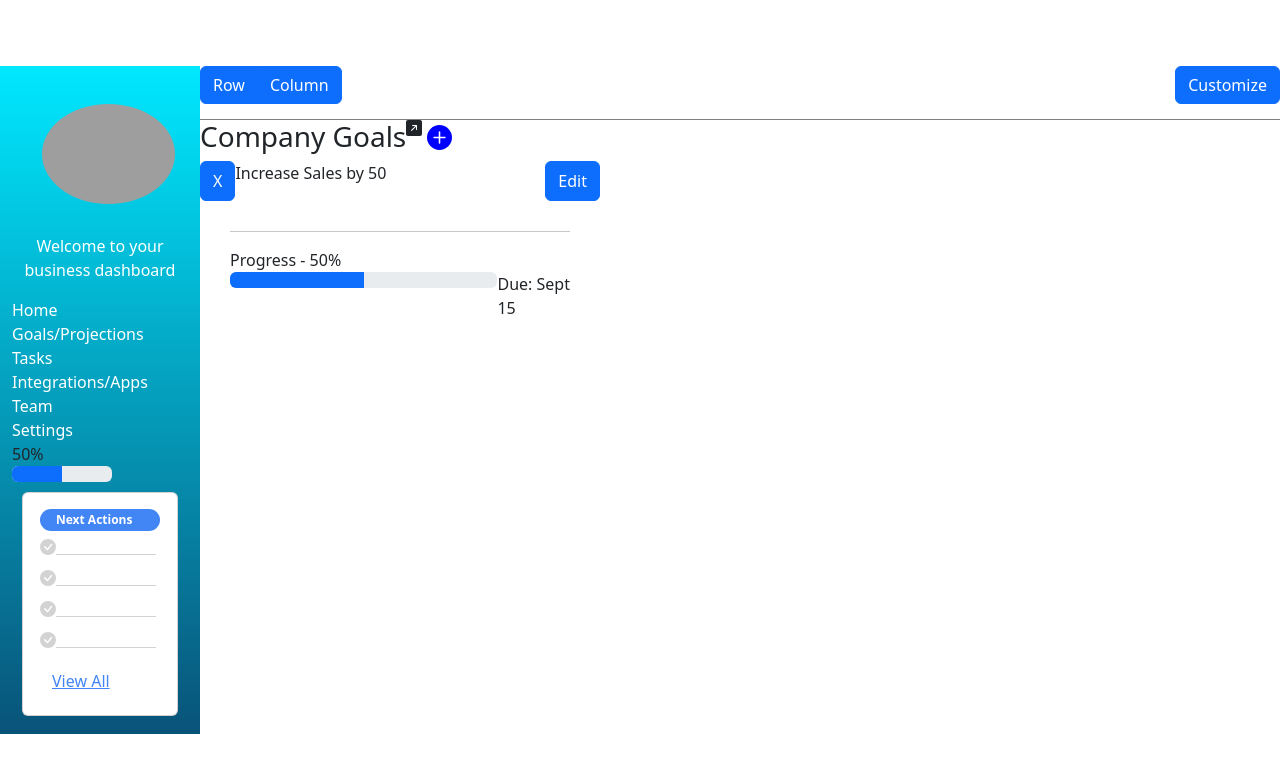
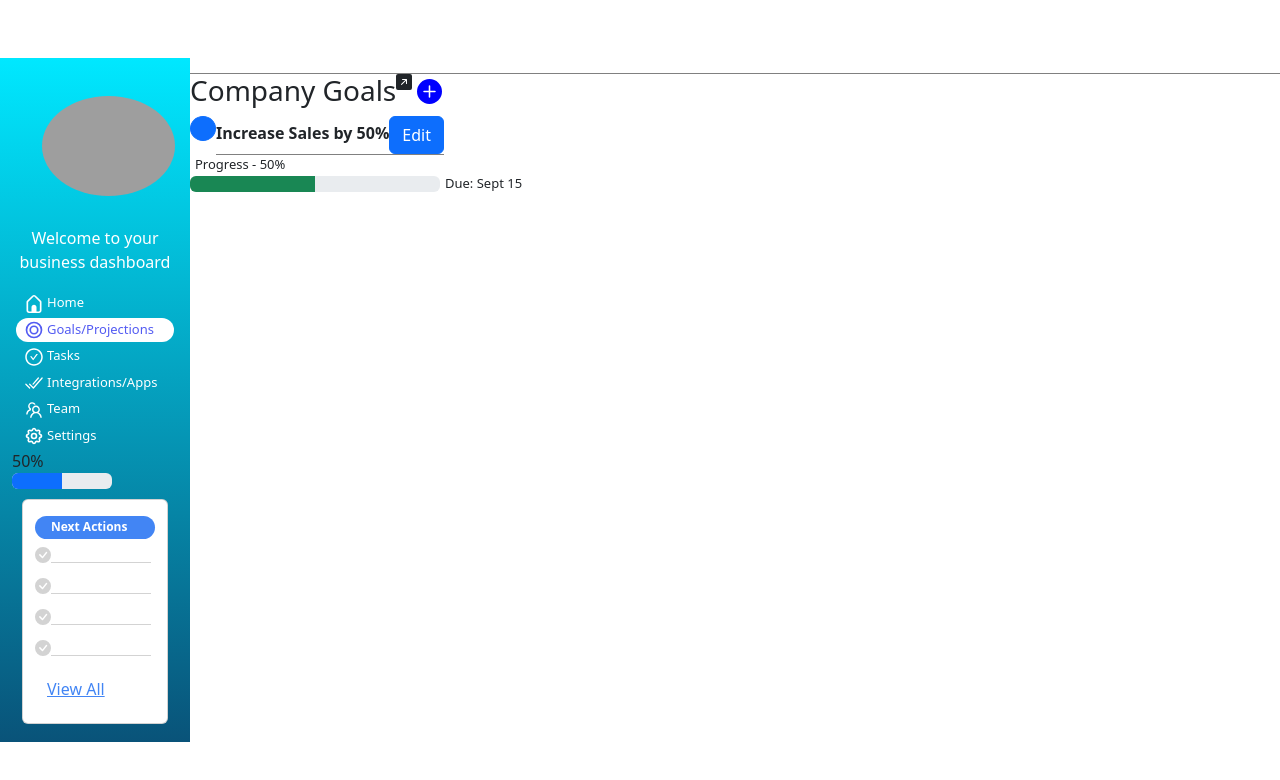
Before and after one commit to dashelloapp/frontend_dashello, a React (Vite) app: page /dashboard/goals in a window 1280 px wide. Shown: the top 780 px of the page. Built offline with nearby package versions, Linux system fonts and the light colour scheme; grey boxes are pictures that could not be loaded; some icons are missing.

Commit message:
updated navbar styleing, added team framing,

```diff
--- a/src/Components/Goals.jsx
+++ b/src/Components/Goals.jsx
@@ -5,8 +5,6 @@ const Goals = () => {
 
     return (
         <div>
-           <TopOptions/>
-
            <RowCellHeader title={"Company Goals"}
             />
             <GoalProgressComponent/>
--- a/src/Components/Header.jsx
+++ b/src/Components/Header.jsx
@@ -5,11 +5,16 @@ import ProgBar from "./SubComponents/ProgBar";
 import "./Navbar.css"
 import { useState } from "react";
 import {BsList} from "react-icons/bs"
+import {CgHomeAlt} from "react-icons/cg"
+import {TbPlaystationCircle, TbSettings} from "react-icons/tb"
+import {AiOutlineCheckCircle, AiOutlineTeam} from "react-icons/ai"
+import {IoCheckmarkDone} from "react-icons/io5"
 
 const Header = () => {
     const [show, setShow] = useState(false);
     const handleClose = () => setShow(false);
     const handleShow = () => setShow(true);
+    let path = window.location.pathname;//variable to track what the url is and set active nav item
 
     return (
         <div style={{display:"flex"}}>
@@ -19,7 +24,7 @@ const Header = () => {
             </Button>
                 <Offcanvas show={show} onHide={handleClose} responsive="lg" backdrop="false" fluid="true" style={
                         {background: "linear-gradient(0deg, rgba(9,83,121,1) 0%, rgba(0,232,255,1) 100%)",
-                        width:"200px", marginLeft:0}}>
+                        width:"190px", marginLeft:0}}>
 
                     <Navbar expand="lg" >
                         <Offcanvas.Header closeButton/>
@@ -28,27 +33,58 @@ const Header = () => {
                                     <Image className="nav-photo margin" src={"smilingWoman.jpg"} height="100" style={{borderRadius:"50%"}} />
                                     <p style={{textAlign:"center",color:"#FFF"}}>Welcome to your business dashboard</p>
                                 </div>
-                                    <div style={{display:"grid"}}>
+                                    <Nav defaultActiveKey={path} style={{display:"grid"}}>
+                                        <Nav.Item>
+                                            <Nav.Link eventKey="/">
                                                 <Link to="/" >
+                                                    <CgHomeAlt className="icon"/>
                                                     Home
                                                 </Link>
-                                    <Link to="/dashboard/goals" >
+                                            </Nav.Link>
+                                        </Nav.Item>
+                                        <Nav.Item>
+                                            <Nav.Link eventKey="/dashboard/goals">
+                                            <Link to="/dashboard/goals">
+                                                <TbPlaystationCircle className="icon"/>
                                                 Goals/Projections
                                             </Link>
+                                            </Nav.Link>
+                                        </Nav.Item>
+                                        <Nav.Item>
+                                            <Nav.Link eventKey="/dashboard/tasks">
                                                 <Link to="/dashboard/tasks" >
+                                                    <AiOutlineCheckCircle className="icon"/>
                                                     Tasks
                                                 </Link>
+                                            </Nav.Link>
+                                        </Nav.Item>
+                                        <Nav.Item>
+                                            <Nav.Link eventKey="/dashboard/integrations">
                                                 <Link to="/dashboard/integrations" >
+                                                    <IoCheckmarkDone className="icon"/>
                                                     Integrations/Apps
                                                 </Link>
+                                            </Nav.Link>
+                                        </Nav.Item>
+                                        <Nav.Item>
+                                            <Nav.Link eventKey="/dashboard/team">
                                                 <Link to="/dashboard/team" >
+                                                    <AiOutlineTeam className="icon"/>
                                                     Team
                                                 </Link>
+                                            </Nav.Link>
+                                        </Nav.Item>
+                                        <Nav.Item>
+                                            <Nav.Link eventKey="/dashboard/settings">
                                                 <Link to="/dashboard/settings" >
+                                                    <TbSettings className="icon"/>
                                                     Settings
                                                 </Link>
+                                            </Nav.Link>
+                                        </Nav.Item>
 
-                                    </div>
+                                    </Nav>
+
                                 <ProgBar percent={50} />
                                 <YourTasks />
 
--- a/src/Components/Home.jsx
+++ b/src/Components/Home.jsx
@@ -15,7 +15,7 @@ const Home = () => {
     return (
         <div>
           <TopOptions/>
-          <RowCellHeader title={"CashFlow"}
+          <RowCellHeader title={"Teams"}
             images={["smilingWoman.jpg","smilingWoman.jpg","smilingWoman.jpg"]}
             />
             <RowCells/>
--- a/src/Components/NavBar.css
+++ b/src/Components/NavBar.css
@@ -33,3 +33,21 @@
 .offcanvas-backdrop.show {
   opacity: .0;
 }
+.nav-link.active {
+  background-color: white;
+  border-radius: 20px;
+}
+.nav-link.active a {
+  color: #535bf2;
+}
+.nav-link{
+  padding:2px;
+  margin:1px 4px 1px 4px;
+  font-size: small;
+}
+
+ .icon{
+  width: 20px;
+  height: 20px;
+  margin-right: 3px;
+}
--- a/src/Components/Settings.jsx
+++ b/src/Components/Settings.jsx
@@ -1,11 +1,33 @@
-
+import { Container, ListGroup, ListGroupItem, Nav, Navbar, Image, Offcanvas,Button} from "react-bootstrap";
 
 const  Settings = () => {
 
     return (
-        <div>
+        <Container style={{display:"flex"}}>
+            <div>
+                <h1>
+                    Profile
+                </h1>
 
-        </div>
+                <div><Image className="nav-photo margin" src={"smilingWoman.jpg"} height="100" style={{borderRadius:"50%"}} /> <Button>Remove Profile Photo</Button></div>
+
+                <div><b>Name</b></div>
+                <p>User 1</p>
+                <Button >Change name</Button>
+                <br/>
+
+                <div><b>Email</b></div>
+                <p>example@dashello.com</p>
+                <Button>Change email</Button>
+                <br/>
+
+                <div><b>Password</b></div>
+                <Button>Change password</Button>
+            </div>
+            <div>
+                Billing plan and information
+            </div>
+        </Container>
     );
 };
 
--- a/src/Components/SubComponents/GoalProgressComponent.jsx
+++ b/src/Components/SubComponents/GoalProgressComponent.jsx
@@ -10,21 +10,19 @@ const GoalProgressComponent = () => {
      <div style={{display:"flex",justifyContent:"space-between"}}>
 
         <div style={{display:"flex",}}>
-        <Button style={{}}>X</Button>
+        <Button style={{borderRadius:"50%", height:"25px", width:"25px", padding:"auto"}}></Button>
 
-          <p>Increase Sales by {percent}</p>
+          <div style={{justifyContent:"space-between", borderBottom:"solid 1px grey"}}><b>Increase Sales by {percent}%</b><Button>Edit</Button></div>
         </div>
-        <Button>Edit</Button>
       </div>
 
 
-      <div style={{margin:"30px"}}>
-      <hr/>
+      <div >
 
-        <div>Progress - {percent}%</div>
+        <div style={{fontSize:"small", paddingLeft:"5px"}}>Progress - {percent}%</div>
           <div style={{display:"flex"}}>
-            <ProgressBar now={percent} style={{width:"350px"}} />
-            <p>Due: {dueDate}</p>
+            <ProgressBar variant="success" now={percent} style={{width:"250px",marginTop:"auto", marginBottom:"auto"}} />
+            <p style={{marginBottom:"auto", paddingLeft:"5px", fontSize:"small"}}>Due: {dueDate}</p>
           </div>
         </div>
       </div>
--- a/src/Components/Team.jsx
+++ b/src/Components/Team.jsx
@@ -1,10 +1,21 @@
-
+import { CardGroup } from "react-bootstrap";
+import RowCellHeader from "./SubComponents/RowCellHeader"
+import TeamTasks from "./SubComponents/TeamTasks"
 
 const Team = () => {
 
     return (
         <div>
+            <RowCellHeader title={"CashFlow"}
+                images={["smilingWoman.jpg","smilingWoman.jpg","smilingWoman.jpg"]}
+            />
 
+            <CardGroup>
+                <TeamTasks />
+                <TeamTasks />
+                <TeamTasks />
+                <TeamTasks />
+            </CardGroup>
         </div>
     );
 };
```
Lines whose indentation alone changed are shown as unchanged.
